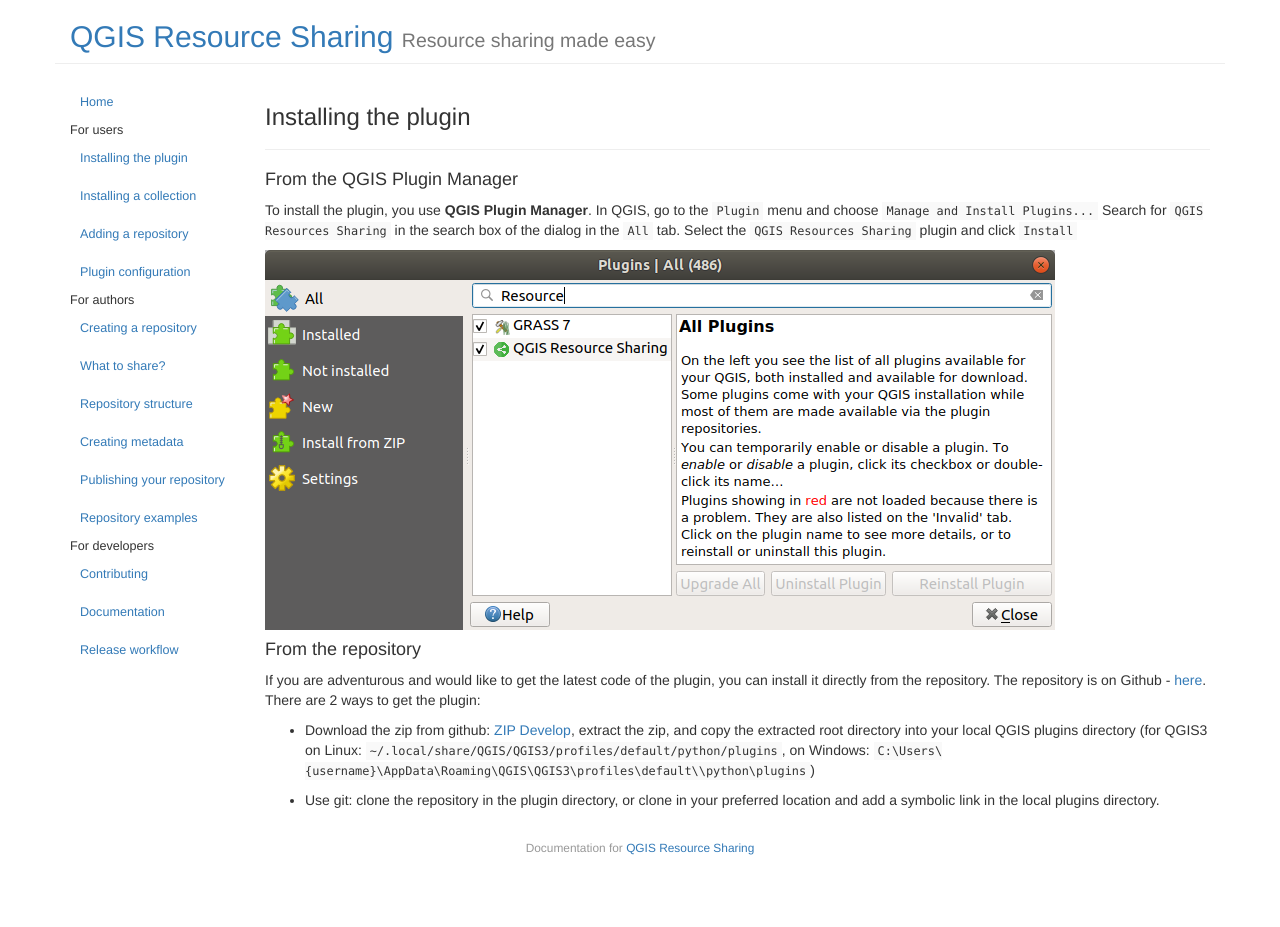
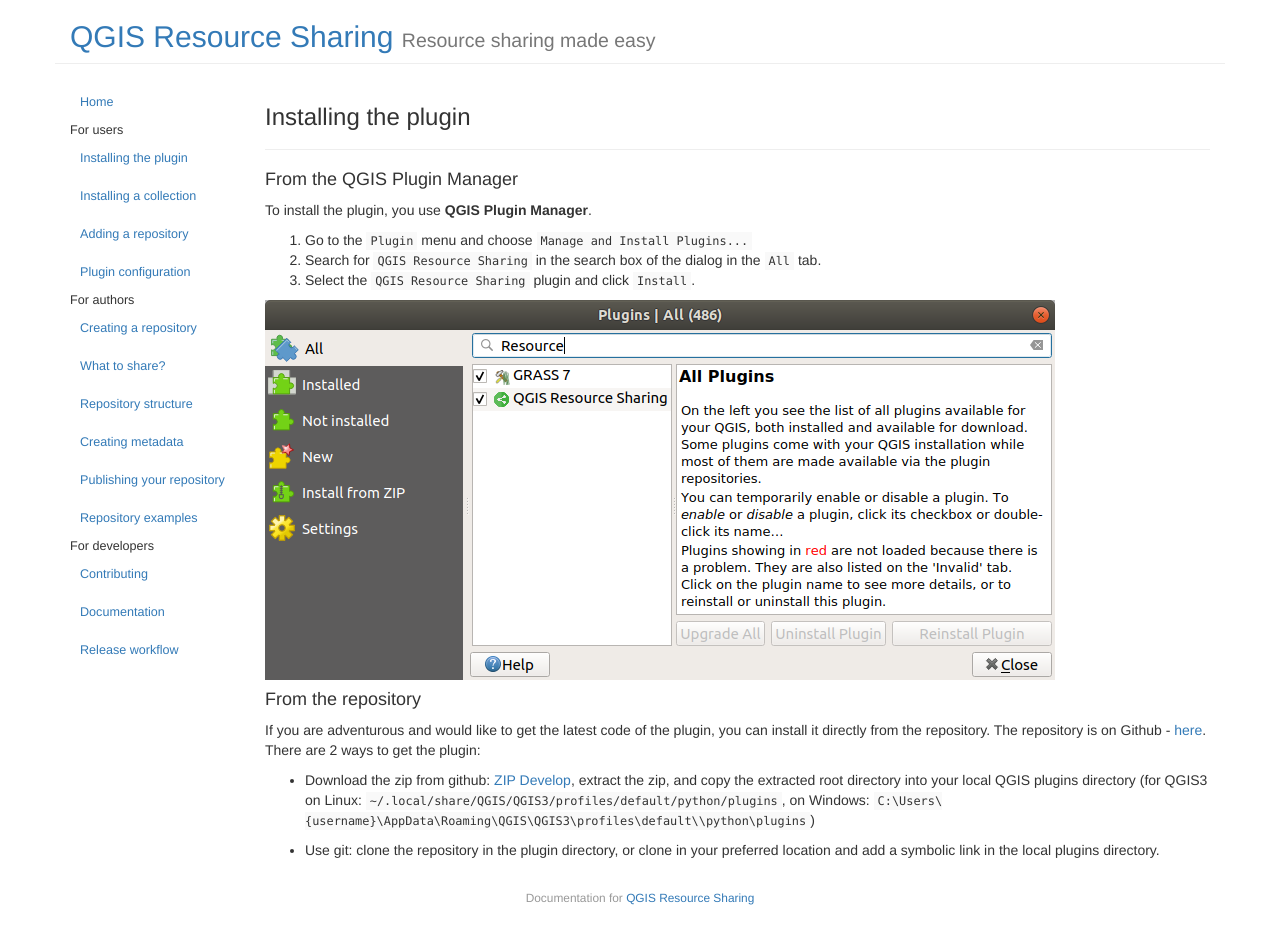
Before and after one commit to QGIS-Contribution/QGIS-ResourceSharing, a Jekyll site: the page built from _posts/2016-07-20-installation.md, in a window 1280 px wide. Built offline with Jekyll 4.4.1, drawn with Linux system fonts in a browser that asks for light colours; before the commit the page ends 900 px from its top, so only the background shows below that.

Commit message:
Update 2016-07-20-installation.md

````diff
--- a/_posts/2016-07-20-installation.md
+++ b/_posts/2016-07-20-installation.md
@@ -8,15 +8,15 @@
 
 #### From the QGIS Plugin Manager
 
-To install the plugin, you use **QGIS Plugin Manager**. In
-QGIS, go to the ```Plugin``` menu and choose
-```Manage and Install Plugins...```
-Search for ```QGIS Resources Sharing```
- in the search box of the dialog in the ```All``` tab. Select the ```QGIS
- Resources Sharing``` plugin and click ```Install```
+To install the plugin, you use **QGIS Plugin Manager**.
+
+1. Go to the ```Plugin``` menu and choose
+   ```Manage and Install Plugins...```
+2. Search for ```QGIS Resource Sharing``` in the search box
+   of the dialog in the ```All``` tab.
+3. Select the ```QGIS Resource Sharing``` plugin and click ```Install```.
 
 ![Search Plugin]({{ site.baseurl }}/assets/search_plugin.png)
-
 
 #### From the repository
 If you are adventurous and would like to get the latest code of the plugin,
@@ -25,11 +25,14 @@
 Github - [here](https://github.com/QGIS-Contribution/QGIS-ResourceSharing).
 There are 2 ways to get the plugin:
 
-* Download the zip from github: [ZIP Develop](https://github
-.com/akbargumbira/qgis_resources_sharing/archive/develop.zip), extract the
-zip, and copy the extracted root directory into your local QGIS plugins directory
-(for QGIS3 on Linux: ```~/.local/share/QGIS/QGIS3/profiles/default/python/plugins```,
-on Windows: ```C:\Users\{username}\AppData\Roaming\QGIS\QGIS3\profiles\default\\python\plugins```)
+* Download the zip from github:
+  [ZIP Develop](https://github.com/QGIS-Contribution/QGIS-ResourceSharing/archive/develop.zip),
+  extract the zip, and copy the extracted root directory into your
+  local QGIS plugins directory
+  (for QGIS3 on Linux:
+  ```~/.local/share/QGIS/QGIS3/profiles/default/python/plugins```,
+  on Windows:
+  ```C:\Users\{username}\AppData\Roaming\QGIS\QGIS3\profiles\default\\python\plugins```)
 
 * Use git: clone the repository in the plugin directory, or clone in
- your preferred location and add a symbolic link in the local plugins directory.
+  your preferred location and add a symbolic link in the local plugins directory.
````
